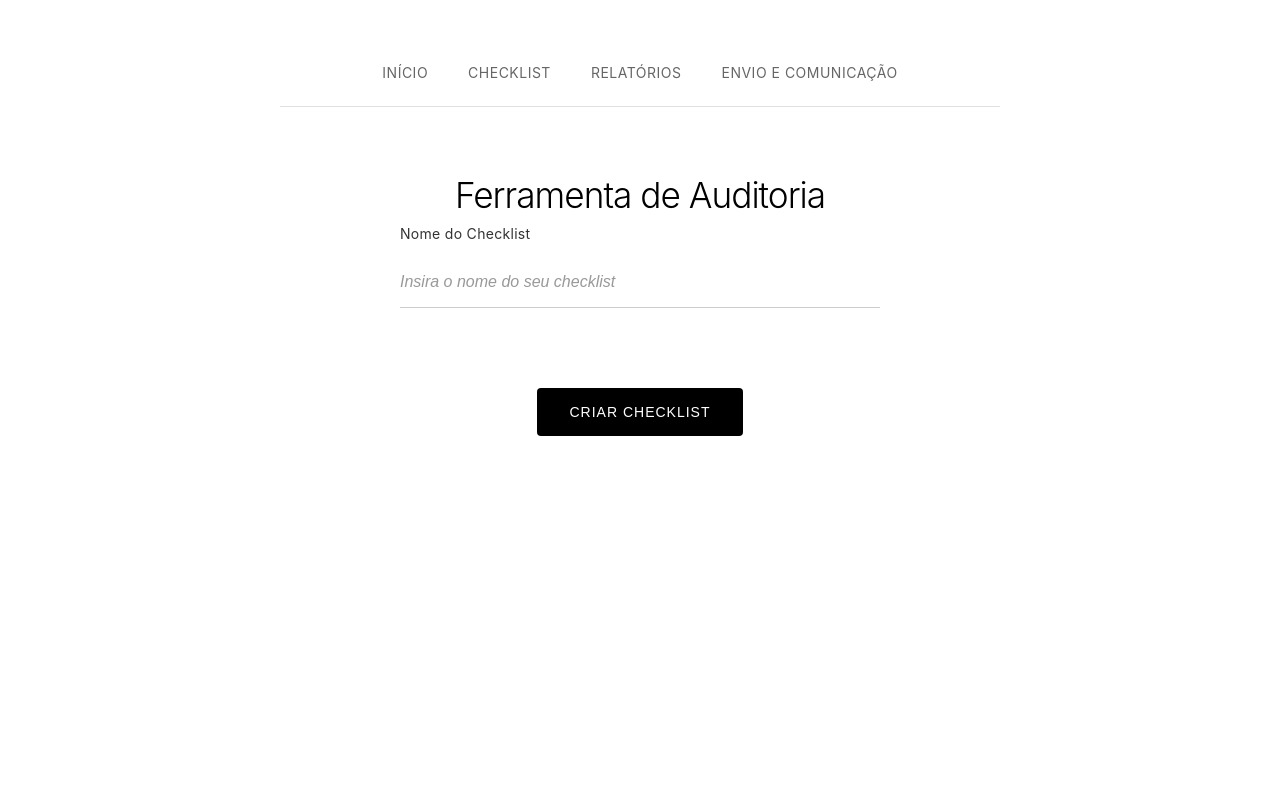
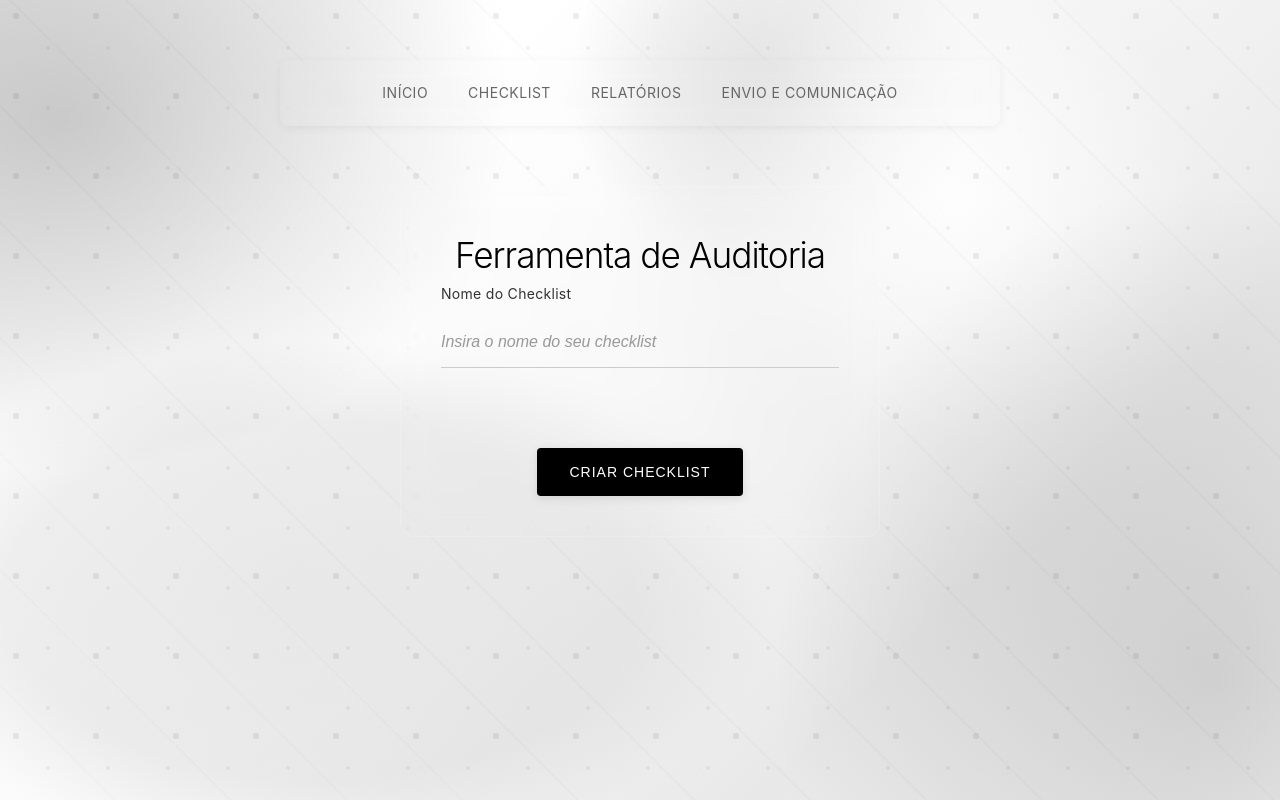
Before and after one commit to marcelaraujo1440/ferramenta-de-Auditoria, a PHP site: page / in a window 1280 px wide. Run offline with PHP 8.4, Linux system fonts and the light colour scheme.

Commit message:
style : degrade no fundo

```diff
--- a/checklist.php
+++ b/checklist.php
@@ -6,7 +6,7 @@ $host = 'localhost';
 $port = 3307; // Porta correta
 $dbname = 'ferramenta_auditoria';
 $username = 'root';
-$password = '';
+$password = 'root';
 
 $checklist_nome = isset($_SESSION['checklist_nome']) ? $_SESSION['checklist_nome'] : 'Checklist de Auditoria';
 $checklist_id = isset($_SESSION['checklist_id']) ? $_SESSION['checklist_id'] : null;
--- a/db/conexao_db.php
+++ b/db/conexao_db.php
@@ -2,7 +2,7 @@
     $servername = "localhost";
     $port = 3307;
     $username = "root";
-    $password = "";  // se necessário, ajuste a senha ou remova-a
+    $password = "root";  // se necessário, ajuste a senha ou remova-a
     $dbname = "ferramenta_auditoria";
 
     $conn = new mysqli($servername, $username, $password, $dbname, $port);
--- a/editar-item.php
+++ b/editar-item.php
@@ -5,7 +5,7 @@ $host = 'localhost';
 $port = '3307'; // Porta correta
 $dbname = 'ferramenta_auditoria';
 $username = 'root';
-$password = '';
+$password = 'root';
 
 function validar_datetime($valor) {
     if (empty($valor)) {
--- a/index.php
+++ b/index.php
@@ -9,7 +9,7 @@ $host = 'localhost';
 $port = '3307';
 $dbname = 'ferramenta_auditoria';
 $username = 'root';
-$password = '';
+$password = 'root';
 
 if ($_POST && isset($_POST['checklist-name']) && !empty(trim($_POST['checklist-name']))) {
     try {
--- a/pages/relatoriosNc.php
+++ b/pages/relatoriosNc.php
@@ -6,7 +6,7 @@ $host = 'localhost';
 $port = 3307;
 $dbname = 'ferramenta_auditoria';
 $username = 'root';
-$password = '';
+$password = 'root';
 
 $pdo = null;
 $conexao_erro = false;
@@ -282,7 +282,7 @@ if (!$conexao_erro) {
 [data-theme="dark"]{
   --bg:#0b0e11; --text:#E5E7EB; --muted:#94A3B8; --border:#1f2429; --card:#11161b; --subtle:#0d1116;
 }
-body{ background:var(--bg); color:var(--text); }
+
 
 .export-bar{
   display:flex; justify-content:flex-end; gap:10px; margin: -10px 0 20px;
--- a/styles/style.css
+++ b/styles/style.css
@@ -7,10 +7,45 @@
 
 body {
     font-family: -apple-system, BlinkMacSystemFont, 'Segoe UI', Roboto, sans-serif;
-    background: #ffffff;
+    /* Gradiente abstrato bem mais visível */
+    background:
+        radial-gradient(ellipse 900px 700px at 5% 15%, rgba(0, 0, 0, 0.18) 0%, rgba(0, 0, 0, 0.08) 30%, transparent 50%),
+        radial-gradient(ellipse 800px 900px at 95% 85%, rgba(80, 80, 80, 0.22) 0%, rgba(120, 120, 120, 0.12) 35%, transparent 55%),
+        radial-gradient(ellipse 600px 600px at 75% 25%, rgba(255, 255, 255, 0.8) 0%, rgba(240, 240, 240, 0.4) 40%, transparent 60%),
+        radial-gradient(ellipse 700px 400px at 25% 75%, rgba(220, 220, 220, 0.6) 0%, rgba(200, 200, 200, 0.3) 45%, transparent 65%),
+        radial-gradient(ellipse 500px 500px at 60% 10%, rgba(0, 0, 0, 0.12) 0%, transparent 40%),
+        linear-gradient(135deg, #f0f0f0 0%, #ffffff 25%, #f8f8f8 50%, #e8e8e8 75%, #fafafa 100%);
+    background-size: 100% 100%;
+    background-attachment: fixed;
     color: #000000;
     line-height: 1.6;
     min-height: 100vh;
+    position: relative;
+}
+
+/* Efeito adicional de padrão geométrico mais visível */
+body::before {
+    content: '';
+    position: fixed;
+    top: 0;
+    left: 0;
+    width: 100%;
+    height: 100%;
+    background:
+        radial-gradient(circle at 20% 20%, rgba(0, 0, 0, 0.08) 3px, transparent 3px),
+        radial-gradient(circle at 80% 80%, rgba(0, 0, 0, 0.06) 2px, transparent 2px),
+        radial-gradient(circle at 50% 20%, rgba(150, 150, 150, 0.05) 1px, transparent 1px),
+        repeating-linear-gradient(
+            45deg,
+            transparent,
+            transparent 80px,
+            rgba(0, 0, 0, 0.02) 80px,
+            rgba(0, 0, 0, 0.02) 82px
+        );
+    background-size: 80px 80px, 60px 60px, 40px 40px, 100% 100%;
+    pointer-events: none;
+    z-index: -1;
+    opacity: 0.9;
 }
 
 /* Container Principal */
@@ -18,13 +53,20 @@ body {
     max-width: 800px;
     margin: 0 auto;
     padding: 60px 40px;
+    position: relative;
+    z-index: 1;
 }
 
 /* Navegação */
 .main-nav {
-    border-bottom: 1px solid #e0e0e0;
+
     margin-bottom: 60px;
     padding-bottom: 20px;
+
+    backdrop-filter: blur(10px);
+    border-radius: 8px;
+    padding: 20px;
+    box-shadow: 0 2px 10px rgba(0, 0, 0, 0.05);
 }
 
 .nav-list {
@@ -66,6 +108,12 @@ body {
     text-align: center;
     max-width: 480px;
     margin: 0 auto;
+
+    backdrop-filter: blur(15px);
+    padding: 40px;
+    border-radius: 12px;
+
+    border: 1px solid rgba(255, 255, 255, 0.2);
 }
 
 .page-title {
@@ -136,11 +184,13 @@ body {
     display: inline-block;
     text-align: center;
     border-radius: 4px;
+    box-shadow: 0 2px 10px rgba(0, 0, 0, 0.1);
 }
 
 .btn-primary:hover {
     background: #333333;
     transform: translateY(-1px);
+    box-shadow: 0 4px 15px rgba(0, 0, 0, 0.2);
 }
 
 .btn-primary:active {
@@ -148,7 +198,7 @@ body {
 }
 
 .btn-secondary {
-    background: #ffffff;
+    background: rgba(255, 255, 255, 0.9);
     color: #000000;
     border: 1px solid #e0e0e0;
     padding: 12px 20px;
@@ -161,6 +211,7 @@ body {
     transition: all 0.3s ease;
     text-decoration: none;
     display: inline-block;
+    backdrop-filter: blur(10px);
 }
 
 .btn-secondary:hover {
@@ -210,20 +261,23 @@ body {
     border-bottom: 2px solid #00aa00;
 }
 
-
 /* Container da Tabela */
 .table-container {
     max-width: 1400px;
     margin: 0 auto;
     padding: 0 20px;
     overflow-x: auto;
+    background: rgba(255, 255, 255, 0.8);
+    backdrop-filter: blur(10px);
+    border-radius: 12px;
+    box-shadow: 0 4px 20px rgba(0, 0, 0, 0.08);
 }
 
 /* Estilos da Tabela */
 table {
     width: 100%;
     border-collapse: collapse;
-    background: #ffffff;
+    background: transparent;
     font-size: 14px;
     border-radius: 8px;
     overflow: hidden;
@@ -260,7 +314,7 @@ tbody tr {
 }
 
 tbody tr:hover {
-    background: #fafafa;
+    background: rgba(250, 250, 250, 0.8);
     transform: translateY(-1px);
     box-shadow: 0 4px 12px rgba(0, 0, 0, 0.1);
 }
@@ -367,6 +421,10 @@ tbody td:first-child {
 
 /* Responsividade */
 @media (max-width: 768px) {
+    body {
+        background-attachment: scroll;
+    }
+
     .container {
         padding: 40px 20px;
     }
@@ -374,6 +432,14 @@ tbody td:first-child {
     .nav-list {
         gap: 20px;
         flex-wrap: wrap;
+    }
+
+    .main-nav {
+        padding: 15px;
+    }
+
+    .main-content {
+        padding: 30px 20px;
     }
 
     .page-title {
@@ -427,6 +493,10 @@ tbody td:first-child {
 }
 
 @media (max-width: 480px) {
+    .main-content {
+        padding: 25px 15px;
+    }
+
     .checklist-form {
         padding: 15px;
     }
```
